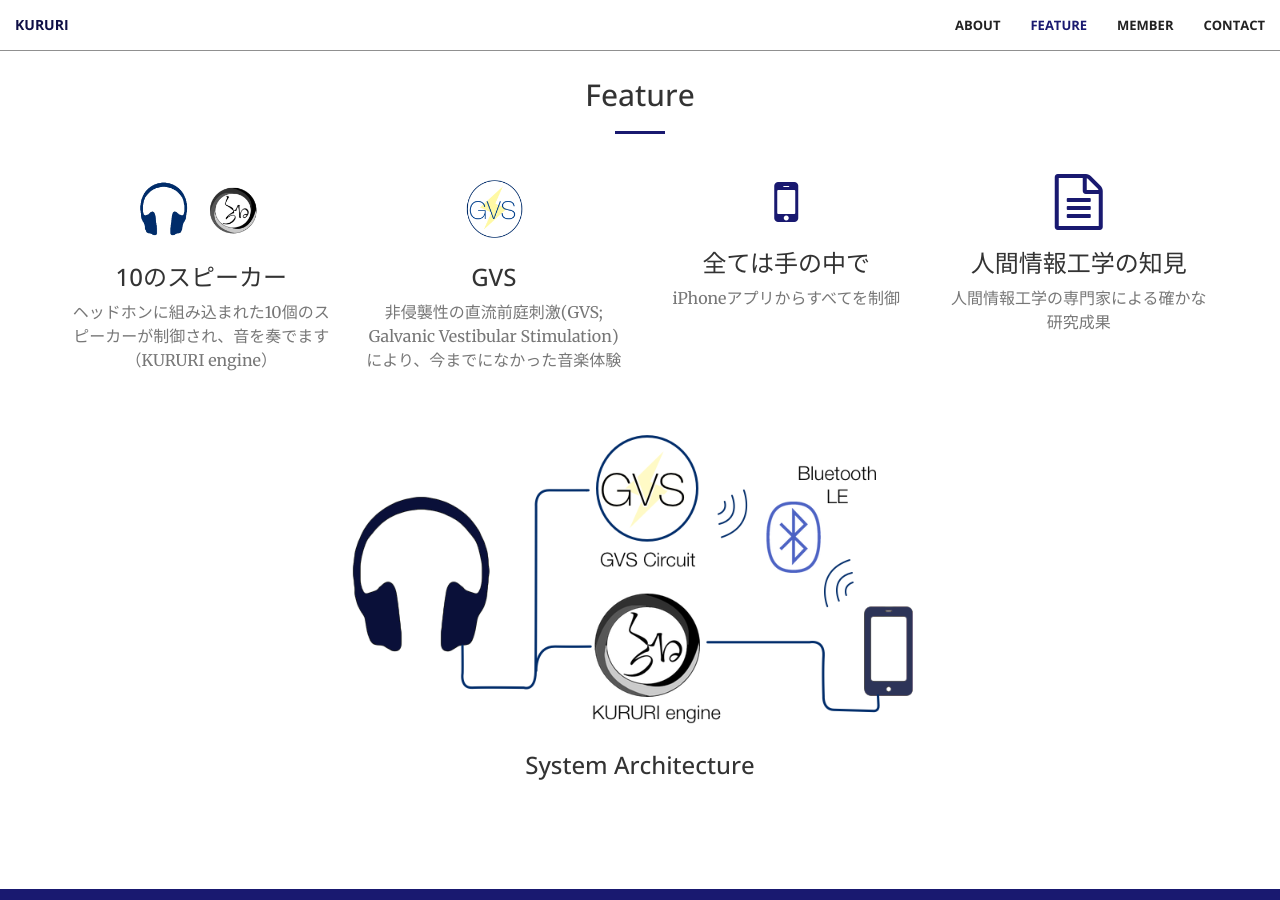
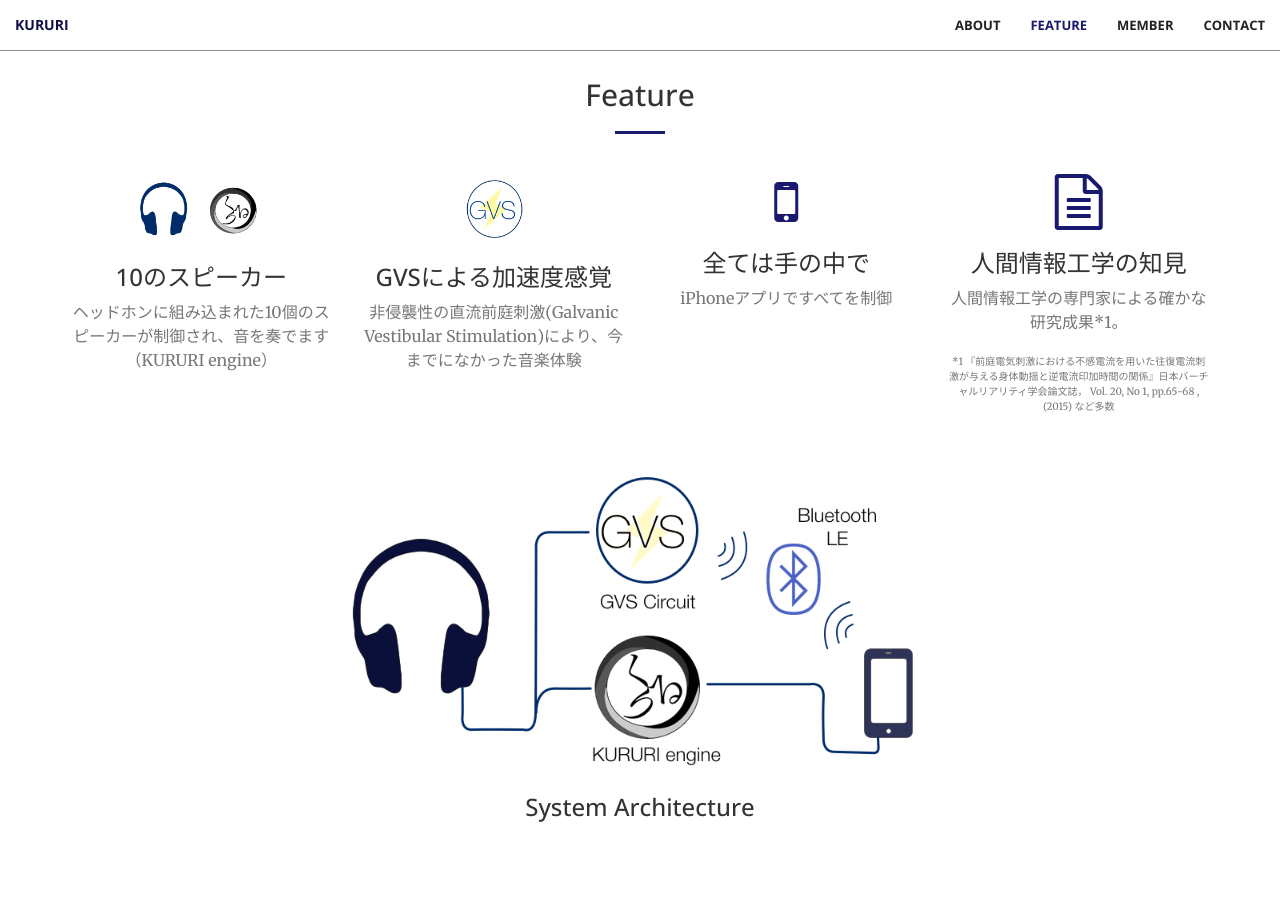
Before and after one commit to atmm/atmm.github.io, a Jekyll site: the page built from index.html, in a window 1280 px wide and 900 px high, scrolled down 1463 px. Built offline with Jekyll 4.4.1, drawn with Linux system fonts in a browser that asks for light colours; some of the changed text lies outside the part shown.

Commit message:
updated member and add some links

```diff
--- a/_includes/contact.html
+++ b/_includes/contact.html
@@ -18,15 +18,21 @@
                 <p>{{ site.email }}</p>
             </a>
         </div>-->
-            <div class="col-md-2 col-md-offset-4 text-center">
+            <div class="col-md-2 col-md-offset-3 text-center">
                 <a href="https://github.com/{{ site.github_username }}">
                     <i class="fa fa-github fa-3x wow bounceIn" data-wow-delay=".1s"></i>
                     <p>{{ site.github_username }}</p>
                 </a>
             </div>
             <div class="col-md-2 text-center">
+                <a href="https://kukuru99ru.wixsite.com/atmms">
+                    <img class="wow bounceIn" data-wow-delay=".2s" src="img/blog.png" width="54px"></img>
+                    <p>Blog</p>
+                </a>
+            </div>
+            <div class="col-md-2 text-center">
                 <a href="#page-top">
-                    <img class="wow bounceIn" data-wow-delay=".1s" src="img/kururi.png" width="54px"></img>
+                    <img class="wow bounceIn" data-wow-delay=".3s" src="img/kururi.png" width="54px"></img>
                     <p>Kururi</p>
                 </a>
             </div>
--- a/_includes/member.html
+++ b/_includes/member.html
@@ -8,8 +8,11 @@
                 <div class="col-lg-4 col-md-6 text-center">
                     <div class="service-box">
                         <!-- <img class="wow bounceIn" src="img/kururi_engine.png" height="70px" style="display:inline-block"></img> -->
-                        <h3>A</h3>
-                        <p class="text-muted">GVS研究者の第一人者</p>
+                        <h3>Kazuma Aoyama</h3>
+                        <p class="text-muted">
+                            GVS回路担当。GVS研究の第一人者であり、人間情報工学における気鋭の若手研究者。
+                        </p>
+                        <a href="https://sites.google.com/site/gvslover/" style="color:deepskyblue;">gvslover</a>
                     </div>
                 </div>
                 <!--col-md-6 にするとサイズが大きく計算される謎-->
@@ -17,15 +20,19 @@
                     <div class="service-box">
                         <!-- <i class="fa fa-4x fa-bolt wow bounceIn text-primary" data-wow-delay=".1s"></i> -->
                         <!-- <img class="wow bounceIn text-primary" src="img/gvs.png" height="70px" data-wow-delay=".1s"></img> -->
-                        <h3>T</h3>
-                        <p class="text-muted">宇宙</p>
+                        <h3>Wataru Torii</h3>
+                        <p class="text-muted">
+                            制御回路担当。宇宙航空分野の研究者として人工衛星通信機器の設計に携わる。好きな曲は ホルン協奏曲/モーツァルト
+                        </p>
                     </div>
                 </div>
                 <div class="col-lg-4 col-md-6 text-center">
                     <div class="service-box">
                         <!-- <i class="fa fa-4x fa-mobile wow bounceIn text-primary" data-wow-delay=".2s"></i> -->
-                        <h3>M</h3>
-                        <p class="text-muted">音楽</p>
+                        <h3>Kazuki Matsui</h3>
+                        <p class="text-muted">
+                            ヘッドホン・スピーカー回路担当。楽器メーカーに勤務しつつ、余暇にオーディオアンプを開発する。好きな曲は 透明人間/椎名林檎
+                        </p>
                     </div>
                 </div>
                 <div class="col-lg-4 col-md-6 text-center">
@@ -38,11 +45,13 @@
                         <a href="http://amasuda.xyz/" style="color:deepskyblue;">amasuda.xyz</a>
                     </div>
                 </div>
-                <div class="col-lg-3 col-md-6 text-center">
+                <div class="col-lg-4 col-md-6 text-center">
                     <div class="service-box">
                         <!-- <i class="fa fa-4x fa-file-text-o wow bounceIn text-primary" data-wow-delay=".3s"></i> -->
-                        <h3>S</h3>
-                        <p class="text-muted"></p>
+                        <h3>Satoru Sakurai</h3>
+                        <p class="text-muted">
+                            シニアアドバイザー。電機メーカーで照明に携わるかたわら、チームにも明かりを灯し、さらにライブでもライトを振りかざす。
+                        </p>
                     </div>
                 </div>
             </div>
--- a/_includes/services.html
+++ b/_includes/services.html
@@ -21,22 +21,27 @@
                 <div class="service-box">
                     <!-- <i class="fa fa-4x fa-bolt wow bounceIn text-primary" data-wow-delay=".1s"></i> -->
                     <img class="wow bounceIn text-primary" src="img/gvs.png" height="70px" data-wow-delay=".1s"></img>
-                    <h3>GVS</h3>
-                    <p class="text-muted">非侵襲性の直流前庭刺激(GVS; Galvanic Vestibular Stimulation)により、今までになかった音楽体験</p>
+                    <h3>GVSによる加速度感覚</h3>
+                    <p class="text-muted">非侵襲性の直流前庭刺激(Galvanic Vestibular Stimulation)により、今までになかった音楽体験</p>
                 </div>
             </div>
             <div class="col-lg-3 col-md-6 text-center">
                 <div class="service-box">
                     <i class="fa fa-4x fa-mobile wow bounceIn text-primary" data-wow-delay=".2s"></i>
                     <h3>全ては手の中で</h3>
-                    <p class="text-muted">iPhoneアプリからすべてを制御</p>
+                    <p class="text-muted">iPhoneアプリですべてを制御</p>
                 </div>
             </div>
             <div class="col-lg-3 col-md-5 text-center">
                 <div class="service-box">
                     <i class="fa fa-4x fa-file-text-o wow bounceIn text-primary" data-wow-delay=".3s"></i>
                     <h3>人間情報工学の知見</h3>
-                    <p class="text-muted">人間情報工学の専門家による確かな研究成果</p>
+                    <p class="text-muted">人間情報工学の専門家による確かな研究成果*1。</p>
+                    <br/>
+                    <p class="text-muted" style="font-size:10px">
+                        *1 『前庭電気刺激における不感電流を用いた往復電流刺激が与える身体動揺と逆電流印加時間の関係』日本バーチャルリアリティ学会論文誌，
+                        Vol. 20, No 1, pp.65-68 , (2015) など多数
+                    </p>
                 </div>
             </div>
         </div>
```
Also changed, not shown: img/blog.png (added), 1 other file.
